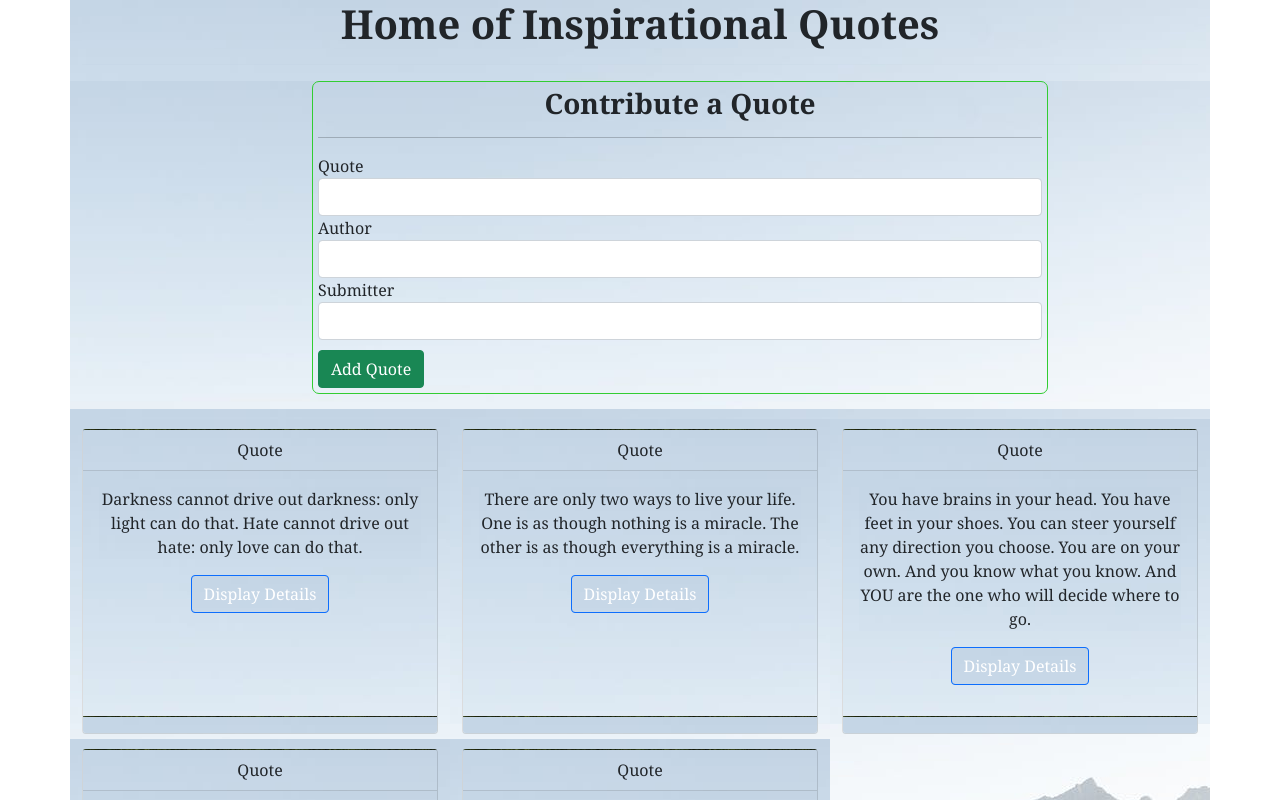
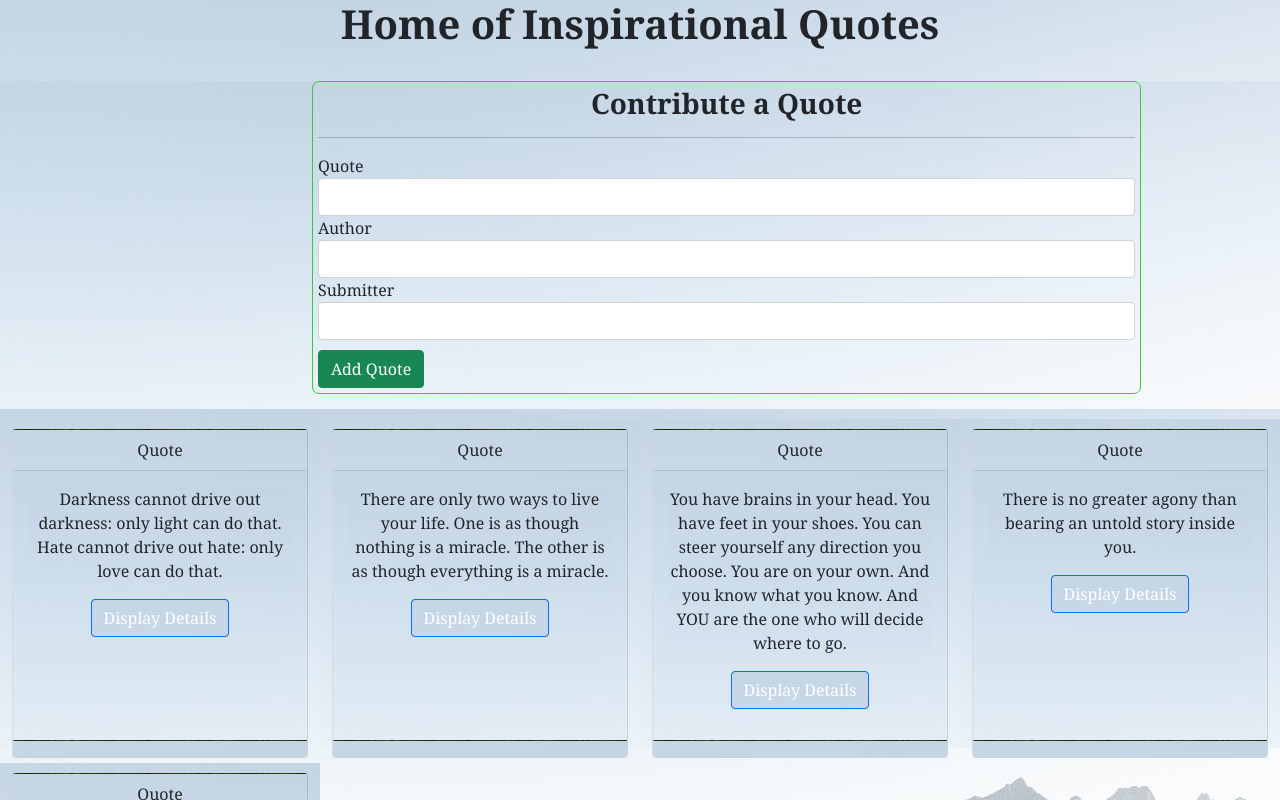
Before and after one commit to DennisNjeru9/Your_Quotes_App, an Angular app in the folder UrQuotes/: page / in a window 1280 px wide. Shown: the top 800 px of the page. Built offline with nearby package versions, Linux system fonts and the light colour scheme.

Commit message:
update div block container class for quote component html page to container-fluid for responsivity.

```diff
--- a/UrQuotes/src/app/quote-form/quote-form.component.css
+++ b/UrQuotes/src/app/quote-form/quote-form.component.css
@@ -4,7 +4,7 @@ button{
 
 
 .container{
-  margin-left: 230px;
+  margin-left: 300px;
   padding: 5px;
   border: 1px solid limegreen;
   border-radius: 7px;
--- a/UrQuotes/src/app/quote/quote.component.css
+++ b/UrQuotes/src/app/quote/quote.component.css
@@ -12,7 +12,7 @@ div{
   margin-bottom: 5px;
 }
 
-.col-md-4{
+.col-md-3{
   margin-top: 10px;
   margin-bottom: 5px;
 }
--- a/UrQuotes/src/app/quote/quote.component.html
+++ b/UrQuotes/src/app/quote/quote.component.html
@@ -1,4 +1,4 @@
-<div class="container">
+<div class="container-fluid">
   <h1>Home of Inspirational Quotes</h1>
   <hr>
 
@@ -8,7 +8,7 @@
     </div>
   </div>
   <div class="row">
-    <div *ngFor='let quote of quotes; let i = index' class="col-md-4">
+    <div *ngFor='let quote of quotes; let i = index' class="col-md-3">
       <div class="card text-black bg-dark h-100">
         <div class="card-header text-center">
           Quote
```
